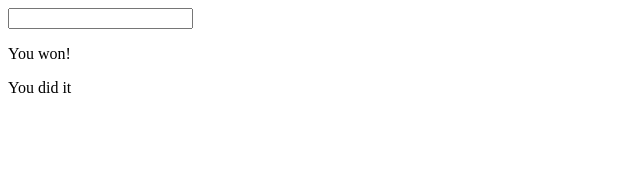
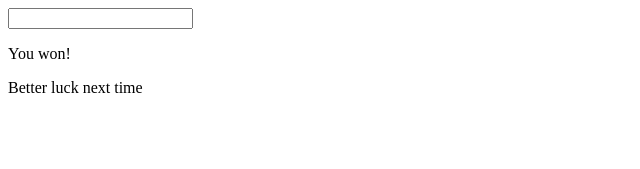
Before and after one commit to OldMarkie/wordle, a Vue app: page / in a window 1280 px wide. Shown: the top 169 px of the page, without its empty margins (0-640 px from the left). Built offline with nearby package versions, Linux system fonts and the light colour scheme.

Commit message:
Display defeat message

```diff
--- a/src/components/WordleBoard.vue
+++ b/src/components/WordleBoard.vue
@@ -1,5 +1,5 @@
 <script setup lang="ts">
-import { VICTORY_MESSAGE } from '@/settings';
+import { DEFEAT_MESSAGE, VICTORY_MESSAGE } from '@/settings';
 
 defineProps<{
   wordOfTheDay: string
@@ -9,5 +9,5 @@ defineProps<{
 <template>
   <input type="text">
   <p>{{ VICTORY_MESSAGE }}</p>
-  <p> {{ wordOfTheDay }} </p>
+  <p>{{ DEFEAT_MESSAGE }}</p>
 </template>
--- a/src/settings.ts
+++ b/src/settings.ts
@@ -1 +1,2 @@
 export const VICTORY_MESSAGE: "You won!" = "You won!"
+export const DEFEAT_MESSAGE: "Better luck next time" = "Better luck next time"
```
Also changed, not shown: 1 other file (tests, documents, lock files or other folders).
